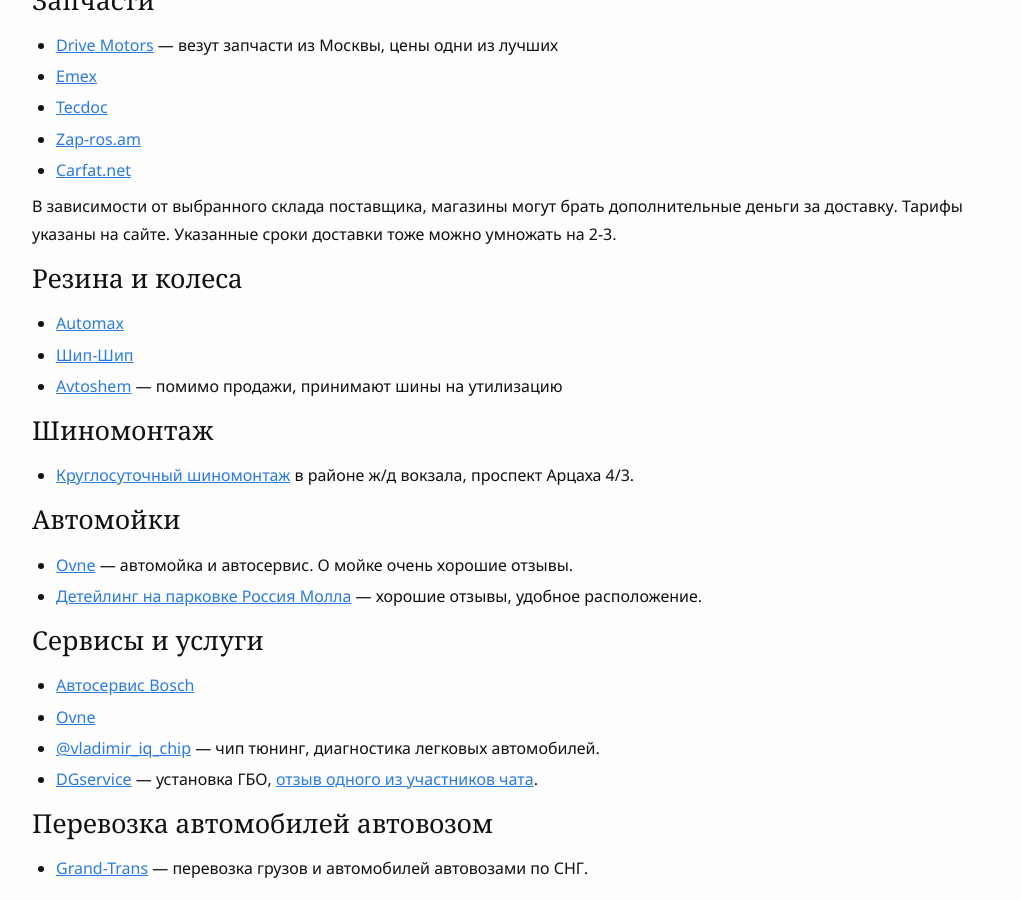
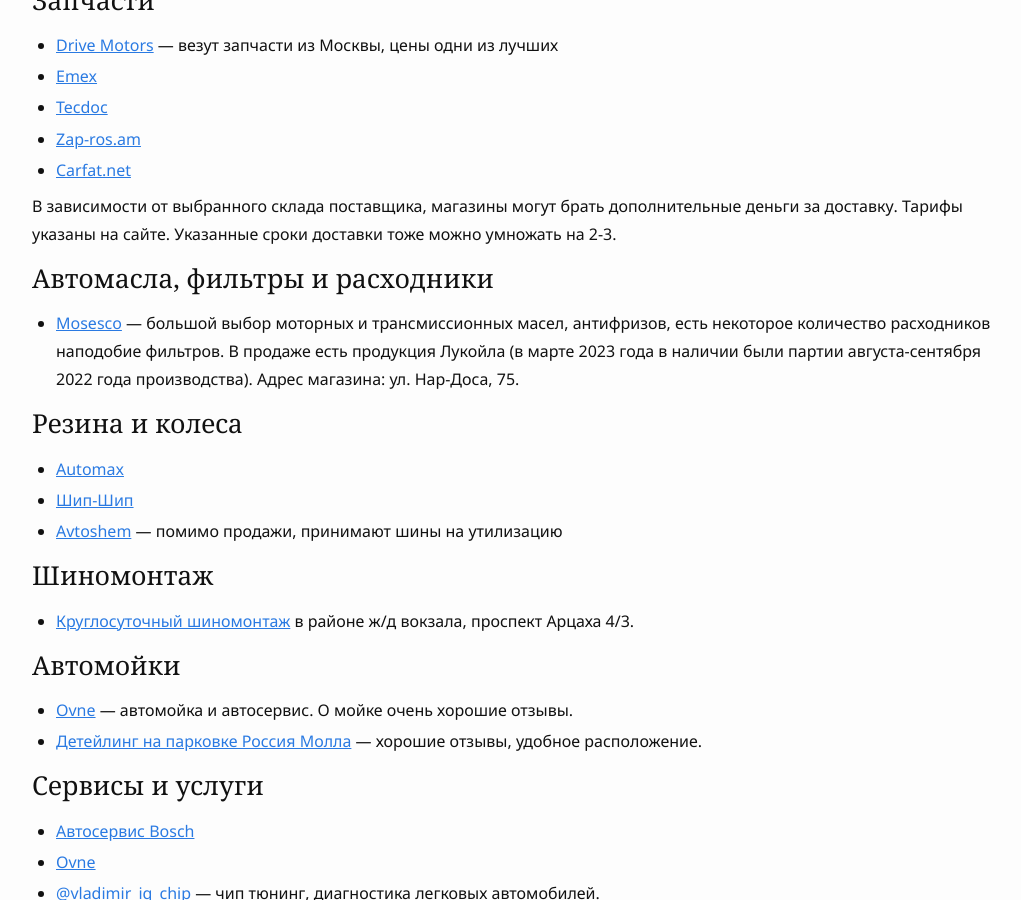
Before and after one commit to haywiki/haywiki.github.io, a Jekyll site: the page built from drive/index.md, in a window 1280 px wide and 900 px high, scrolled down 5390 px. Shown: the whole window, without its empty margins (128-1149 px from the left). Built offline with Jekyll 4.4.1, drawn with Linux system fonts in a browser that asks for light colours; nearby versions of some CDN libraries; a script that is not in the unit is left out; some of the changed text lies outside the part shown.

Commit message:
update info on engine oil retail stores

```diff
--- a/drive/index.md
+++ b/drive/index.md
@@ -178,6 +178,9 @@
 В зависимости от выбранного склада поставщика, магазины могут брать дополнительные деньги за доставку. Тарифы указаны
 на сайте. Указанные сроки доставки тоже можно умножать на 2-3.
 
+### Автомасла, фильтры и расходники
+- [Mosesco](https://mosesco.am/) — большой выбор моторных и трансмиссионных масел, антифризов, есть некоторое количество расходников наподобие фильтров. В продаже есть продукция Лукойла (в марте 2023 года в наличии были партии августа-сентября 2022 года производства). Адрес магазина: ул. Нар-Доса, 75.
+
 ### Резина и колеса
 
 - [Automax](https://automax.am/ru/)
```
